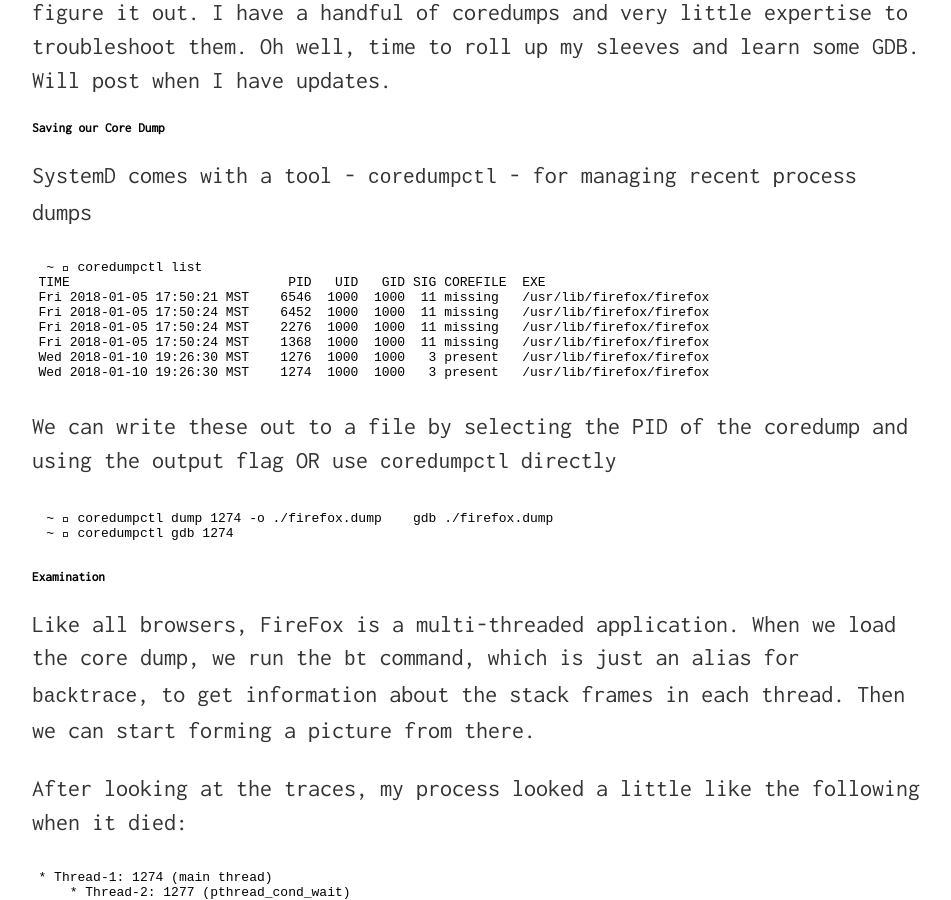
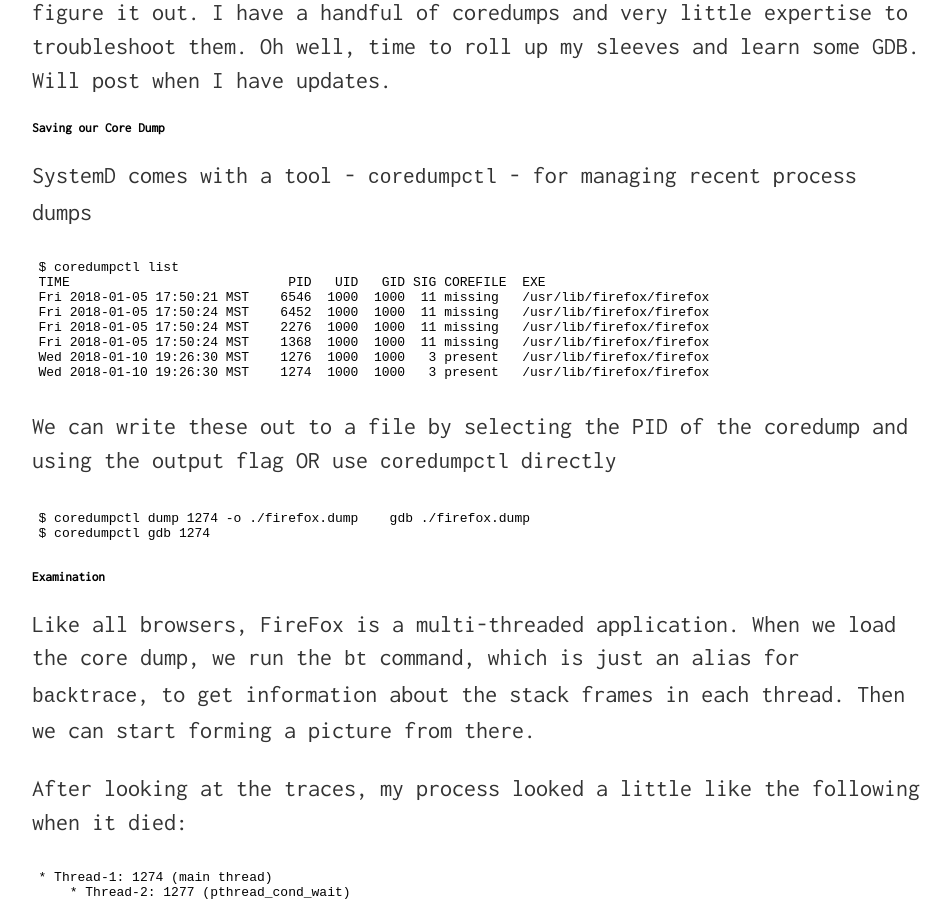
Before and after one commit to infosec-intern/infosec-intern.github.io, a Jekyll site: the page built from _posts/2018-01-10-troubleshooting-firefox-on-linux.md, in a window 1280 px wide and 900 px high, scrolled down 1293 px. Shown: the whole window, without its empty margins (160-1111 px from the left). Built offline with Jekyll 4.4.1, drawn with Linux system fonts in a browser that asks for light colours.

Commit message:
removed unicode from shell prompt

````diff
--- a/_posts/2018-01-10-troubleshooting-firefox-on-linux.md
+++ b/_posts/2018-01-10-troubleshooting-firefox-on-linux.md
@@ -19,7 +19,7 @@ So far I have only one major issue. FireFox 57. Something is wrong with XWayland
 ##### Saving our Core Dump
 SystemD comes with a tool - `coredumpctl` - for managing recent process dumps
 ```sh
- ~  coredumpctl list
+$ coredumpctl list
 TIME                            PID   UID   GID SIG COREFILE  EXE
 Fri 2018-01-05 17:50:21 MST    6546  1000  1000  11 missing   /usr/lib/firefox/firefox
 Fri 2018-01-05 17:50:24 MST    6452  1000  1000  11 missing   /usr/lib/firefox/firefox
@@ -30,8 +30,8 @@ Wed 2018-01-10 19:26:30 MST    1274  1000  1000   3 present   /usr/lib/firefox/f
 ```
 We can write these out to a file by selecting the PID of the coredump and using the output flag OR use `coredumpctl` directly
 ```sh
- ~  coredumpctl dump 1274 -o ./firefox.dump && gdb ./firefox.dump
- ~  coredumpctl gdb 1274
+$ coredumpctl dump 1274 -o ./firefox.dump && gdb ./firefox.dump
+$ coredumpctl gdb 1274
 ```
 
 ##### Examination
````
